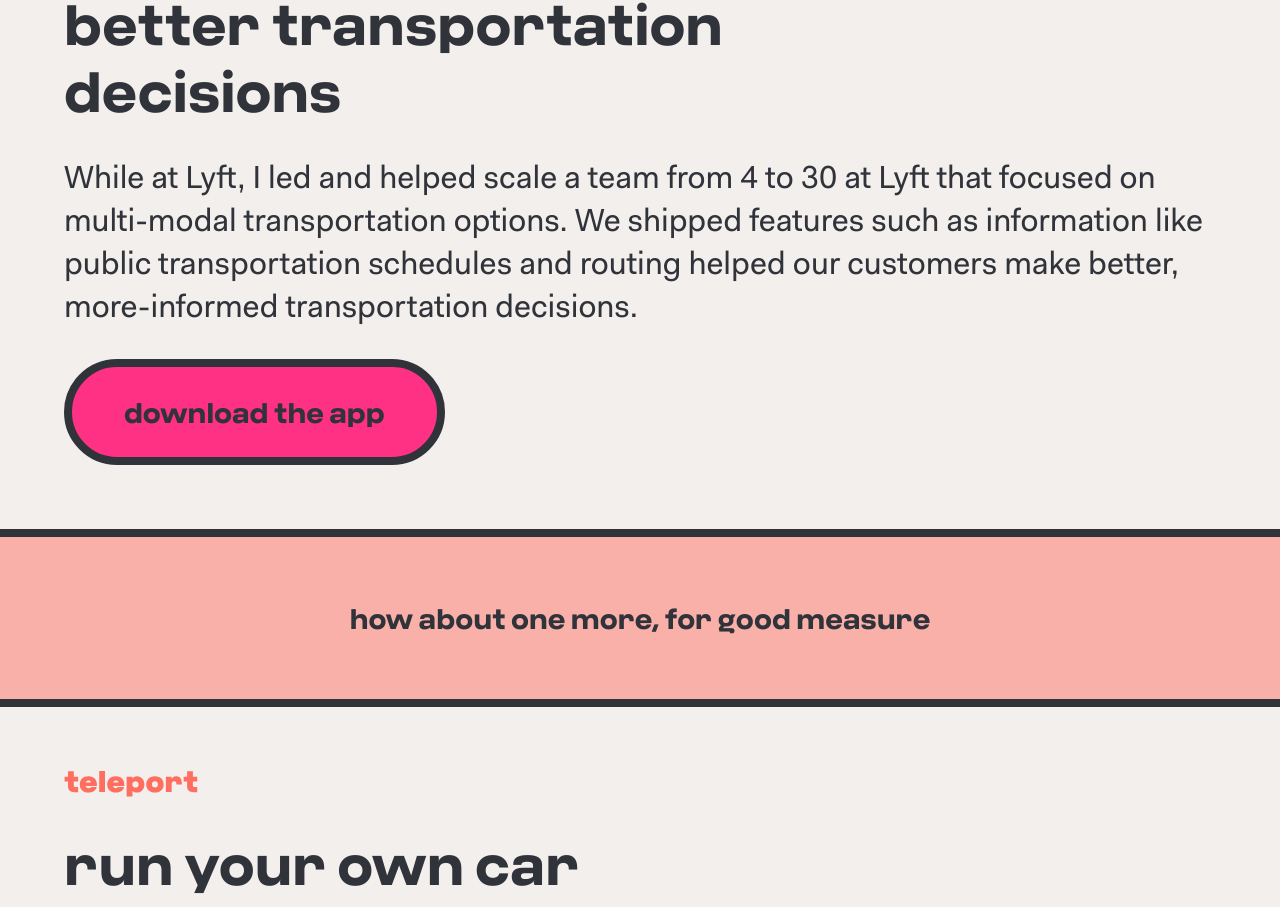
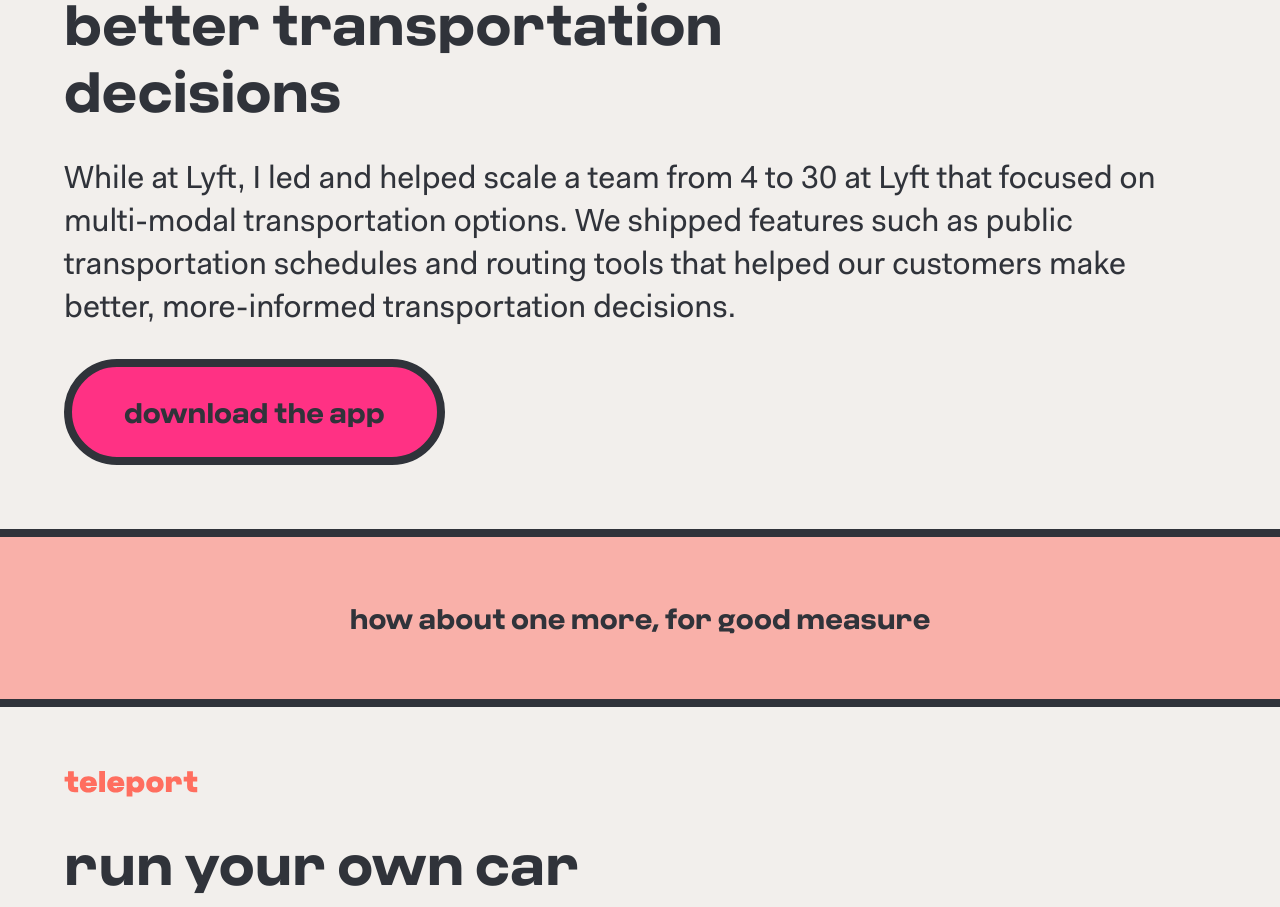
Before and after one commit to mkwng/michael.wang, a React (Vite) app: page / in a window 1280 px wide. Shown: the part 2161-3068 px from the top of the page. Built offline with nearby package versions, Linux system fonts and the light colour scheme.

Commit message:
Update App.js

```diff
--- a/src/App.js
+++ b/src/App.js
@@ -22,7 +22,7 @@
     logo: "Lyft",
     title: "Helping people make better transportation decisions",
     image: "",
-    description: "While at Lyft, I led and helped scale a team from 4 to 30 at Lyft that focused on multi-modal transportation options. We shipped features such as information like public transportation schedules and routing helped our customers make better, more-informed transportation decisions.",
+    description: "While at Lyft, I led and helped scale a team from 4 to 30 at Lyft that focused on multi-modal transportation options. We shipped features such as public transportation schedules and routing tools that helped our customers make better, more-informed transportation decisions.",
     ctaText: "Download the app",
     ctaLink: "https://lyft.com",
     accent: Colors.pink,
```
